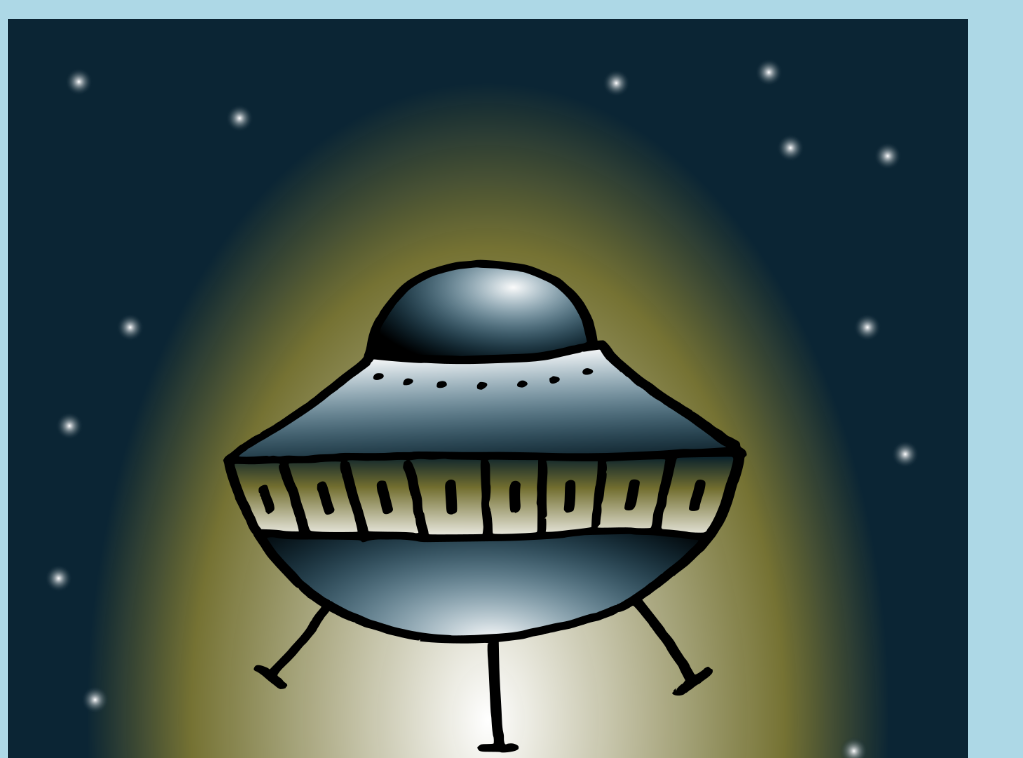
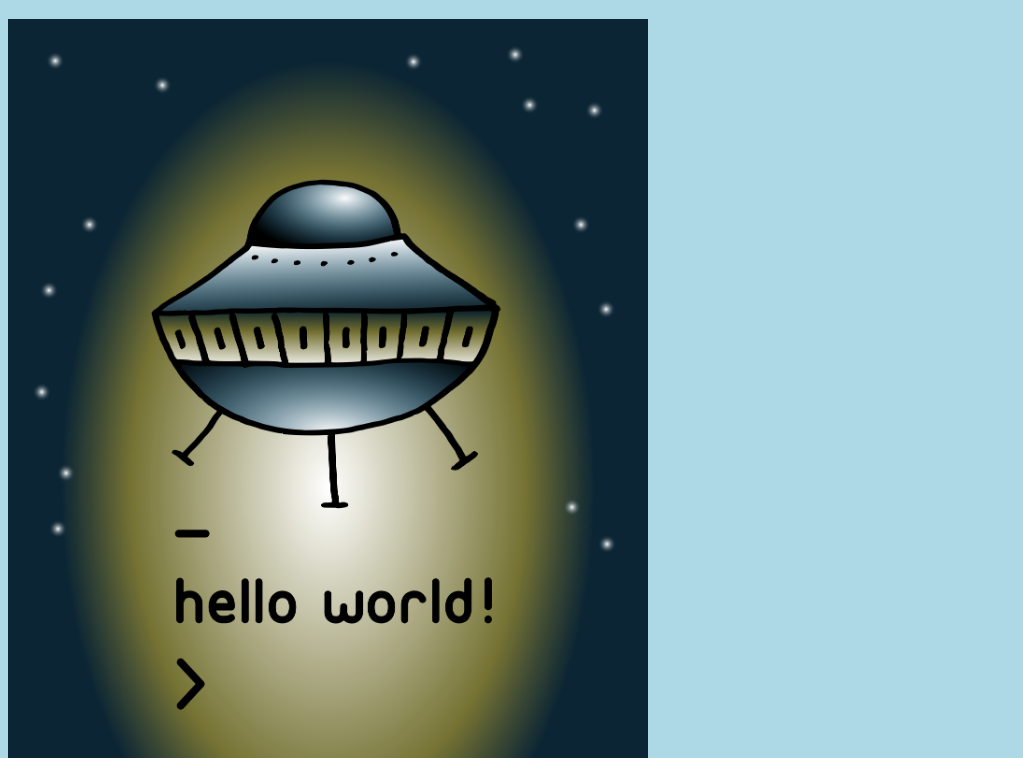
Before and after one commit to VitorianoFM/w3schools, a plain HTML site: page GIT/index.html in a window 1280 px wide. Shown: the part 61-819 px from the top of the page, without its empty margins (0-1023 px from the left). Drawn offline with Linux system fonts and the light colour scheme.

Commit message:
Update index.html. Resized image

```diff
--- a/GIT/index.html
+++ b/GIT/index.html
@@ -9,7 +9,7 @@
 <body>
 
     <h1>Hello World!</h1>
-    <div><img src="img_hello_world.png" alt="Hello World from Space" style="width: 100%; max-width: 960px;"></div>
+    <div><img src="img_hello_world.png" alt="Hello World from Space" style="width: 100%; max-width: 640px;"></div>
     <p>This is the first file in my new Git Repo.</p>
     <p>A new line in our file!</p>
     <div><img src="img_hello_git.png" alt="Hello Git" style="width: 100%; max-width: 640px;"></div>
```
